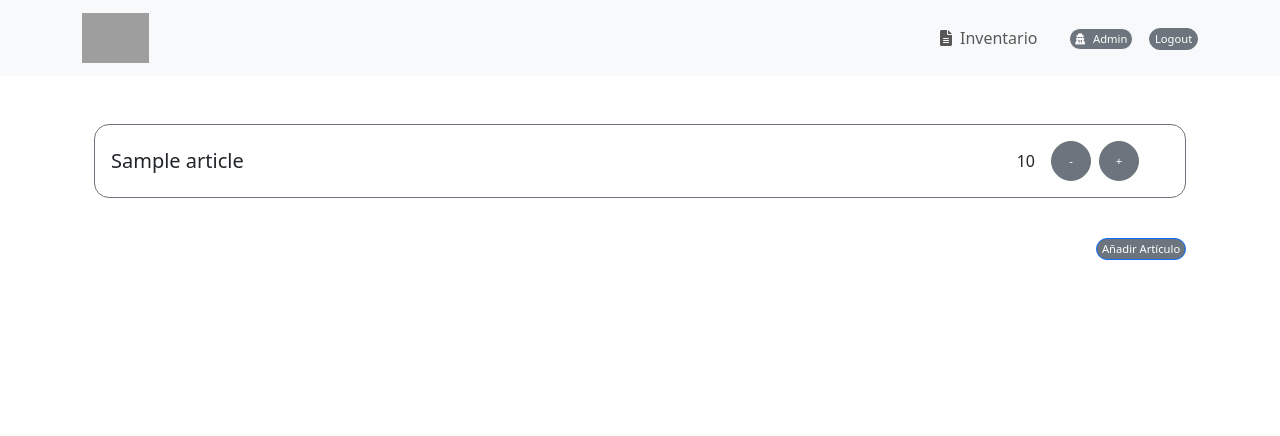
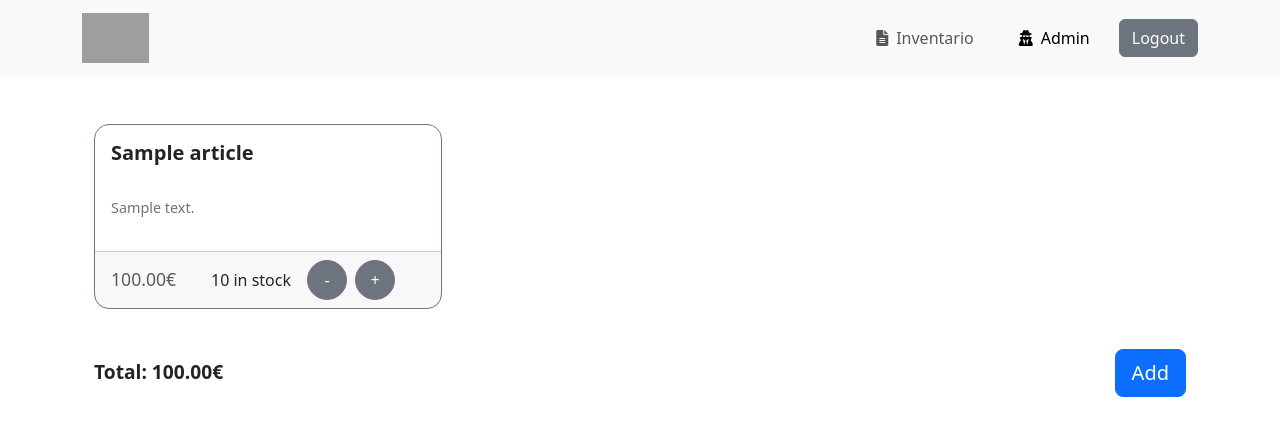
Before and after one commit to R-dVL/lima, a Django app: page /inventory/ in a window 1280 px wide. Shown: the top 436 px of the page. Run offline with Django 4.2, Linux system fonts and the light colour scheme; a user stored in the database is signed in; tables that the repository leaves empty hold one stand-in row (values such as "Sample post"); some libraries are stand-ins or nearby versions; grey boxes are pictures that could not be loaded.

Commit message:
Article view improvements (#5)

```diff
--- a/app/inventory/models.py
+++ b/app/inventory/models.py
@@ -23,6 +23,7 @@ class Article(models.Model):
     """
 
     name = models.CharField(max_length=255)
+    description = models.CharField(max_length=255, null=True, blank=True)
     quantity = models.IntegerField(default=0)
     price = models.DecimalField(
         max_digits=10, decimal_places=2, null=True, blank=True
--- a/app/inventory/templates/article_list.html
+++ b/app/inventory/templates/article_list.html
@@ -1,18 +1,35 @@
 {% extends "base.html" %}
+{% load custom_filters %}
 {% block title %}
     Inventory | Lima
 {% endblock %}
 {% block content %}
 <div class="container mt-5">
-    <div class="d-flex flex-wrap justify-content-between">
+    <div class="row">
         {% for item in items %}
-            <div class="card mb-3" style="border: 1px solid #6c757d; border-radius: 15px; width: 100%;">
-                <div class="card-body d-flex align-items-center">
-                    <h5 class="card-title mb-0 flex-grow-1">{{ item.name }}</h5>
-                    <div class="d-flex align-items-center ms-3">
-                        <span class="quantity me-3">{{ item.quantity }}</span>
+            <div class="col-12 col-md-4 mb-3">
+                <div class="card" style="border: 1px solid #6c757d; border-radius: 15px;">
+                    <div class="card-body d-flex align-items-start">
+                        <h5 class="card-title mb-0 flex-grow-1" style="font-weight: bold;">{{ item.name }}</h5>
+                    </div>
 
-                        <!-- Botones de cantidad -->
+                    <!-- Description in gray and smaller font -->
+                    <div class="card-body" style="color: #6c757d; font-size: 0.9rem;">
+                        <p>{{ item.description }}</p>
+                    </div>
+
+                    <!-- Card footer with flexbox to distribute content -->
+                    <div class="card-footer d-flex justify-content-between align-items-center">
+                        <!-- Total price (unit price x quantity) aligned to the left -->
+                        <span class="text-muted" style="font-size: 1.1rem;">
+                            {{ item.price|multiply:item.quantity }}€
+                        </span>
+
+                        <!-- Div that pushes stock and buttons to the right -->
+                        <div class="ms-auto d-flex align-items-center">
+                            <span class="quantity me-3" style="font-size: 1rem;">{{ item.quantity }} in stock</span>
+
+                            <!-- Quantity buttons -->
                             <a href="{% url 'decrease_quantity' item.pk %}"
                                class="btn btn-secondary rounded-circle me-2 {% if item.quantity == 0 %}disabled{% endif %}"
                                style="width: 40px; height: 40px; display: flex; justify-content: center; align-items: center;">-</a>
@@ -20,7 +37,7 @@
                                class="btn btn-secondary rounded-circle"
                                style="width: 40px; height: 40px; display: flex; justify-content: center; align-items: center;">+</a>
 
-                        <!-- X roja para eliminar artículo cuando la cantidad es 0 -->
+                            <!-- Red X to delete article when the quantity is 0 -->
                             <div style="width: 30px; text-align: center;">
                                 {% if item.quantity == 0 %}
                                     <a href="{% url 'delete_article' item.pk %}"
@@ -33,6 +50,7 @@
                         </div>
                     </div>
                 </div>
+            </div>
         {% empty %}
             <div class="alert alert-warning" role="alert" style="width: 100%;">
                 No items in inventory.
@@ -40,11 +58,19 @@
         {% endfor %}
     </div>
 
-    <!-- Botón para añadir un nuevo artículo -->
-    <div class="d-flex justify-content-end mt-4">
+    <!-- Display the total price of all items -->
+    <div class="d-flex justify-content-between align-items-center mt-4">
+        <!-- Total price of all items (aligned to the left) -->
+        <div style="font-size: 1.2rem; font-weight: bold;">
+            Total: {{ total_price }}€
+        </div>
+
+        <!-- Button to add a new article -->
+        <div>
             <a href="{% url 'add_article' %}" class="btn btn-primary btn-lg">
-            Añadir Artículo
+                Add
             </a>
         </div>
     </div>
+</div>
 {% endblock %}
--- /dev/null
+++ b/app/inventory/templatetags/custom_filters.py
@@ -0,0 +1,21 @@
+from django import template
+
+register = template.Library()
+
+@register.filter
+def multiply(value, arg):
+    """
+    Multiply the value by the argument.
+
+    Args:
+        value (numeric): The value to be multiplied.
+        arg (numeric): The number to multiply with the value.
+
+    Returns:
+        numeric: The result of multiplying the value and the argument, or 0 if an error occurs.
+    """
+    try:
+        return value * arg
+    except (TypeError, ValueError):
+        # If there is an error (e.g., invalid types for multiplication), return 0
+        return 0
--- a/app/inventory/views.py
+++ b/app/inventory/views.py
@@ -20,13 +20,16 @@ def article_list(request):
     Returns:
         Rendered HTML page displaying the list of articles.
     """
+    # Retrieve all articles from the inventory
     items = Article.objects.all()  # pylint: disable=E1101
-    return render(request, 'article_list.html', {'items': items})
+    # Calculate the total price of all articles (price * quantity)
+    total_price = sum(item.price * item.quantity for item in items)
+    return render(request, 'article_list.html', {'items': items, 'total_price': total_price})
 
 @login_required
-def increase_quantity(request, pk):  # pylint: disable=unused-argument
+def increase_quantity(request, pk):
     """
-    Increase the quantity of an article at home.
+    Increase the quantity of an article in the inventory.
 
     Args:
         request: The HTTP request object.
@@ -35,14 +38,16 @@ def increase_quantity(request, pk):  # pylint: disable=unused-argument
     Returns:
         Redirects to the article list page.
     """
+    # Retrieve the article using the primary key (pk)
     item = get_object_or_404(Article, pk=pk)
+    # Increase the article's quantity by 1
     item.increase_quantity(1)
     return redirect('article_list')
 
 @login_required
-def decrease_quantity(request, pk):  # pylint: disable=unused-argument
+def decrease_quantity(request, pk):
     """
-    Decrease the quantity of an article at home.
+    Decrease the quantity of an article in the inventory.
 
     Args:
         request: The HTTP request object.
@@ -51,14 +56,21 @@ def decrease_quantity(request, pk):  # pylint: disable=unused-argument
     Returns:
         Redirects to the article list page.
     """
+    # Retrieve the article using the primary key (pk)
     item = get_object_or_404(Article, pk=pk)
+    # Decrease the article's quantity by 1
     item.decrease_quantity(1)
     return redirect('article_list')
 
 class ArticleForm(forms.ModelForm):
+    """
+    Form for adding or editing an article in the inventory.
+
+    Inherits from Django's ModelForm to generate a form based on the Article model.
+    """
     class Meta:
         model = Article
-        fields = ['name', 'quantity']
+        fields = ['name', 'description', 'price', 'quantity']
 
 @login_required
 def add_article(request):
@@ -69,15 +81,16 @@ def add_article(request):
         request: The HTTP request object.
 
     Returns:
-        Rendered HTML page for adding a new article or redirects to the article list.
+        Rendered HTML page for adding a new article or redirects to the article list upon success.
     """
     if request.method == 'POST':
         form = ArticleForm(request.POST)
+        # If the form is valid, save the article and redirect to the article list
         if form.is_valid():
             form.save()
             return redirect('article_list')
     else:
-        form = ArticleForm()
+        form = ArticleForm()  # Display an empty form for adding an article
     return render(request, 'add_article.html', {'form': form})
 
 @login_required
@@ -92,10 +105,13 @@ def delete_article(request, pk):
     Returns:
         Redirects to the article list page upon successful deletion.
     """
+    # Retrieve the article using the primary key (pk)
     article = get_object_or_404(Article, pk=pk)
 
     if request.method == 'POST':
+        # If the form is submitted, delete the article
         article.delete()
         return redirect('article_list')
 
+    # If the method is GET, display the delete confirmation page
     return render(request, 'delete_article.html', {'article': article})
--- a/app/static/css/base.css
+++ b/app/static/css/base.css
@@ -1,24 +1,7 @@
-.btn {
-    border-radius: 20px; /* Ajusta este valor para un forma ovalada más pronunciada */
-    background-color: #6c757d; /* Color gris */
-    color: white; /* Color del texto */
-    padding: 0.1rem 0.3rem; /* Reducción del padding para hacer los botones más pequeños */
-    font-size: 0.7rem; /* Tamaño de fuente más pequeño */
-}
-
 .btn.disabled {
     background-color: rgba(108, 117, 125, 0.5); /* Gris más claro con transparencia */
     color: rgba(255, 255, 255, 0.5); /* Color de texto más claro */
     pointer-events: none; /* Evitar clics en el botón deshabilitado */
-}
-
-@media (max-width: 576px) {
-    .card h5 {
-        font-size: 1.2rem; /* Tamaño de fuente más pequeño para móvil */
-    }
-    .btn {
-        font-size: 0.7rem; /* Ajustado el tamaño de los botones */
-    }
 }
 
 .btn-circle {
@@ -30,3 +13,12 @@
     align-items: center;
     margin: 0 5px;
 }
+
+@media (max-width: 576px) {
+    .card h5 {
+        font-size: 1.2rem; /* Tamaño de fuente más pequeño para móvil */
+    }
+    .btn {
+        font-size: 0.7rem; /* Ajustado el tamaño de los botones */
+    }
+}
```
Also changed, not shown: app/templates/base.html (+8 -5 lines), app/inventory/migrations/0003_article_description.py (added), app/inventory/templatetags/__init__.py (added). Lines whose indentation alone changed are shown as unchanged.
